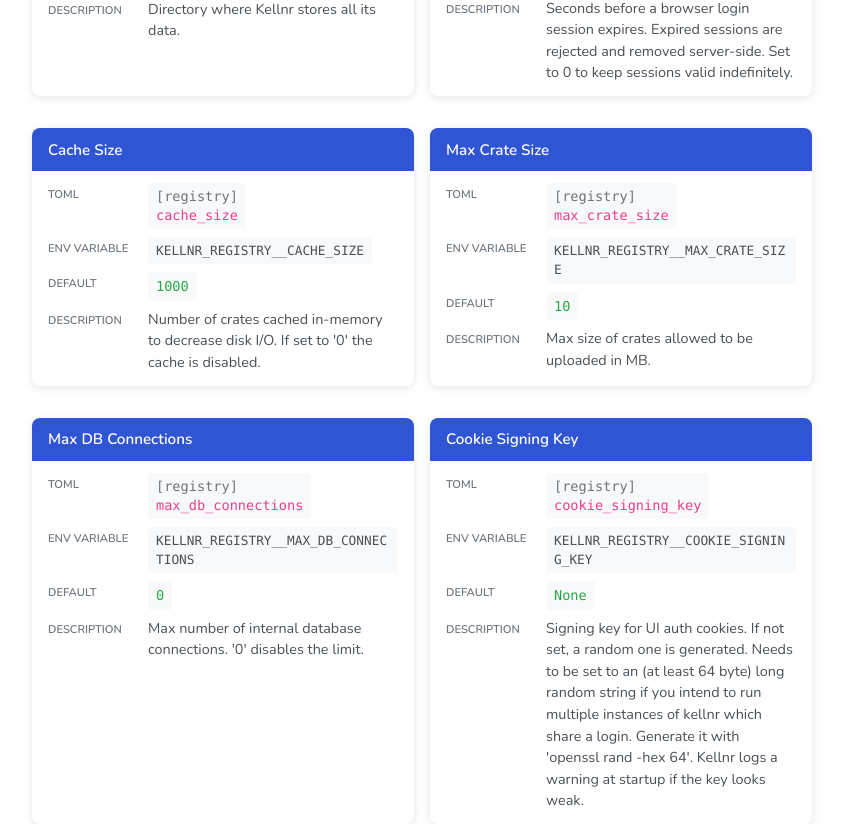
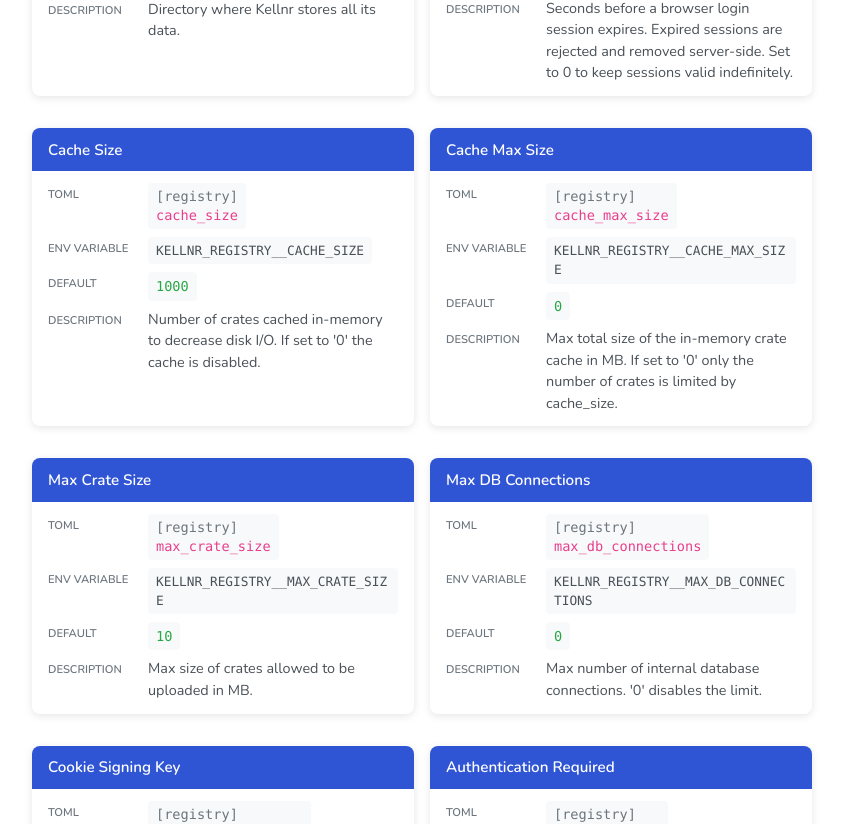
Before and after one commit to kellnr/website, a Vue app: page /documentation in a window 1280 px wide. Shown: the part 8231-9055 px from the top of the page, without its empty margins (359-1202 px from the left). Built offline with nearby package versions, Linux system fonts and the light colour scheme; a web font is replaced by a local one; what vue3-highlightjs would draw is missing.

Commit message:
docs(config): document the size limit of the crate cache

```diff
--- a/src/data/config-values.ts
+++ b/src/data/config-values.ts
@@ -58,6 +58,13 @@ export const configGroups: ConfigGroup[] = [
         envVar: "KELLNR_REGISTRY__CACHE_SIZE",
         defaultValue: "1000",
         description: "Number of crates cached in-memory to decrease disk I/O. If set to '0' the cache is disabled.",
+      },
+      {
+        title: "Cache Max Size",
+        toml: "[registry] cache_max_size",
+        envVar: "KELLNR_REGISTRY__CACHE_MAX_SIZE",
+        defaultValue: "0",
+        description: "Max total size of the in-memory crate cache in MB. If set to '0' only the number of crates is limited by cache_size.",
       },
       {
         title: "Max Crate Size",
```
